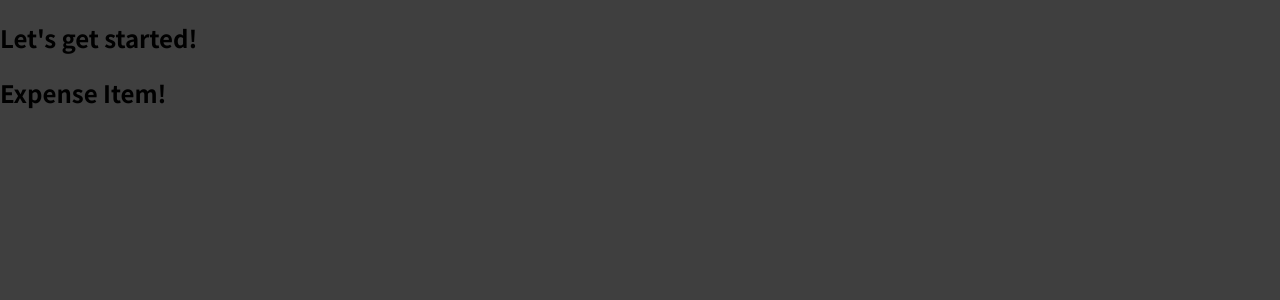
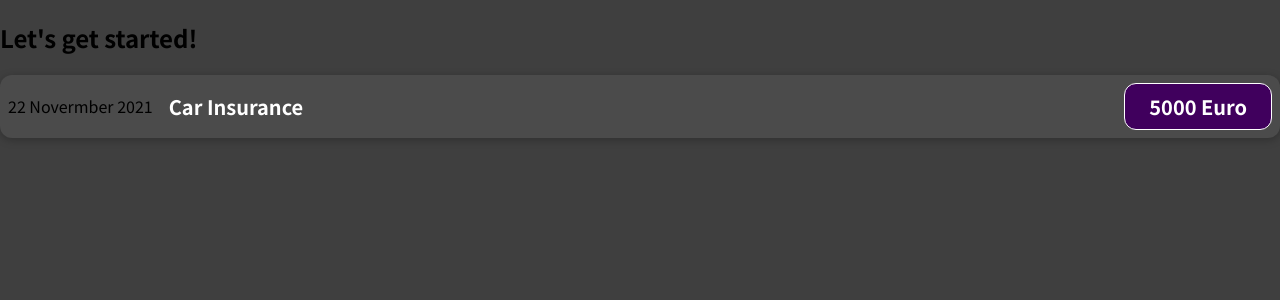
Before and after one commit to haroonsaeed82096/expense-tracker-react, a JavaScript app: page / in a window 1280 px wide. Shown: the top 300 px of the page. Built offline with nearby package versions, Linux system fonts and the light colour scheme.

Commit message:
expense-final

```diff
--- /dev/null
+++ b/src/components/ExpenseItem.css
@@ -0,0 +1,56 @@
+.expense-item {
+  display: flex;
+  justify-content: space-between;
+  align-items: center;
+  box-shadow: 0 2px 8px rgba(0, 0, 0, 0.25);
+  padding: 0.5rem;
+  margin: 1rem 0;
+  border-radius: 12px;
+  background-color: #4b4b4b;
+}
+
+.expense-item__description {
+  display: flex;
+  flex-direction: column;
+  gap: 1rem;
+  align-items: flex-end;
+  flex-flow: column-reverse;
+  justify-content: flex-start;
+  flex: 1;
+}
+
+.expense-item h2 {
+  color: #3a3a3a;
+  font-size: 1rem;
+  flex: 1;
+  margin: 0 1rem;
+  color: white;
+}
+
+.expense-item__price {
+  font-size: 1rem;
+  font-weight: bold;
+  color: white;
+  background-color: #40005d;
+  border: 1px solid white;
+  padding: 0.5rem;
+  border-radius: 12px;
+}
+
+@media (min-width: 580px) {
+  .expense-item__description {
+    flex-direction: row;
+    align-items: center;
+    justify-content: flex-start;
+    flex: 1;
+  }
+
+  .expense-item__description h2 {
+    font-size: 1.25rem;
+  }
+
+  .expense-item__price {
+    font-size: 1.25rem;
+    padding: 0.5rem 1.5rem;
+  }
+}
--- a/src/components/ExpenseItem.js
+++ b/src/components/ExpenseItem.js
@@ -1,5 +1,15 @@
+import "./ExpenseItem.css";
+
 function ExpenseItem() {
-  return <h2>Expense Item!</h2>;
+  return (
+    <div className="expense-item">
+      <div>22 Novermber 2021</div>
+      <div className="expense-item__description">
+        <h2>Car Insurance</h2>
+        <div className="expense-item__price">5000 Euro</div>
+      </div>
+    </div>
+  );
 }
 
 export default ExpenseItem;
```
Also changed, not shown: 1 other file (tests, documents, lock files or other folders).
